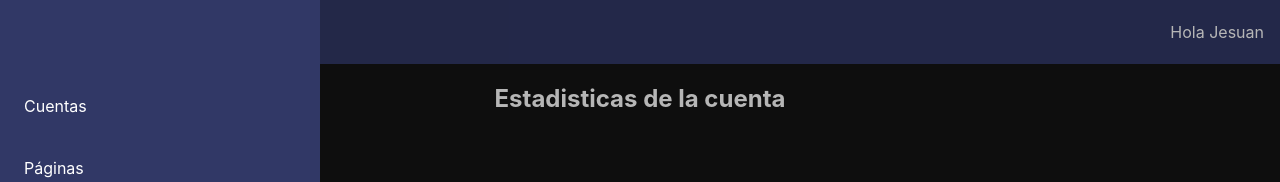
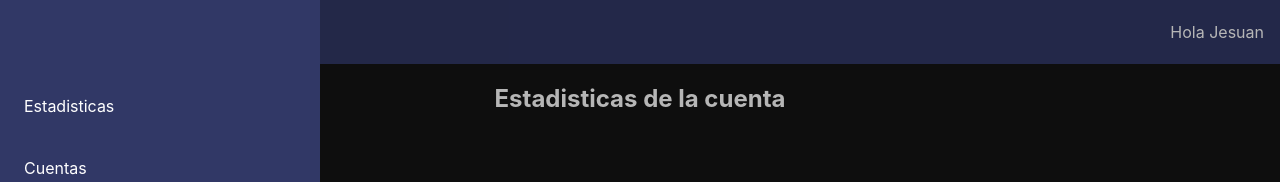
Before and after one commit to jesuanp/registro-cuentas-client, a React (Vite) app: page / in a window 1280 px wide. Both pictures are taken after a click on the element 25 px from the left and 32 px from the top of the page. Shown: the top 182 px of the page. Built offline with nearby package versions, Linux system fonts and the light colour scheme.

Commit message:
Agregando la seccion de estadisticas

```diff
--- a/src/components/sidebar/BodySidebar.jsx
+++ b/src/components/sidebar/BodySidebar.jsx
@@ -9,6 +9,12 @@ export default function BodySidebar ({setShowSidebar}) {
 
     return (
         <ul className={s.ulSidebar}>
+            <NavLink className={s.navLink} to={'/'} onClick={handleClick}>
+                <li className={s.liSidebar}>
+                    Estadisticas
+                </li>
+            </NavLink>
+
             <NavLink className={s.navLink} to={'/accounts'} onClick={handleClick}>
                 <li className={s.liSidebar}>
                     Cuentas
```
